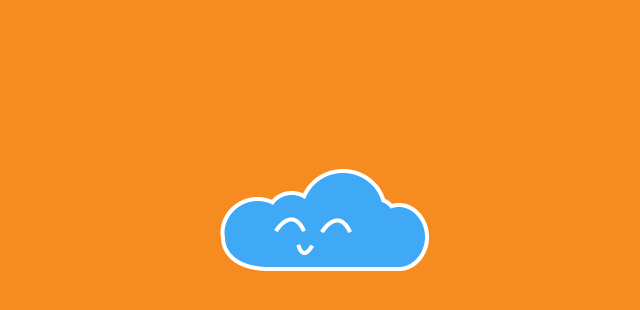
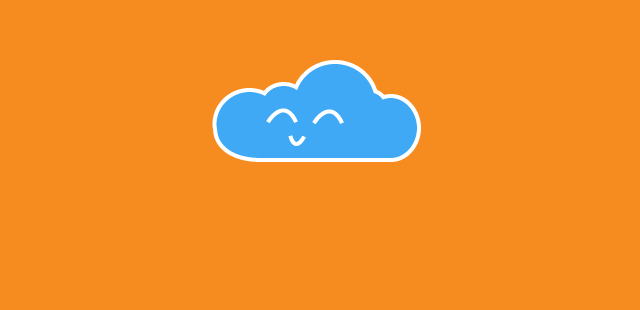
Before and after one commit to EricRob/empathy, a plain HTML site: page index.html in a window 1280 px wide. Shown: the part 188-498 px from the top of the page, without its empty margins (324-964 px from the left). Drawn offline with nearby package versions, Linux system fonts and the light colour scheme.

Commit message:
clicky floaty clouds

```diff
--- a/index.html
+++ b/index.html
@@ -13,17 +13,55 @@
     body {
         background-color: #F68B1F;
     }
-    .clouds {
+    .cloud.start {
+        background-size: auto 100%;
+        height: 0px;
+        margin-top: 54px;
+    }
+    .cloud {
         background-image: url('/smilingcloud_360.png');
         background-repeat: no-repeat;
         background-position: center;
-        width: 100%;
-        height: 100%;
+        background-size: auto 100%;
+        margin-top: 0px;
+        transition: height 0.5s cubic-bezier(0.22, 0.61, 0.36, 1), margin 0.5s cubic-bezier(0.22, 0.61, 0.36, 1);
+        animation: bob 4s infinite 0.6s;
+    }
+    .cloud-container, .cloud {
+        position: absolute;
+        width: 209px;
+        height: 102px;
+    }
+    @keyframes bob {
+        0% {bottom: 0px;}
+        50% {bottom: 20px;}
+        100% {bottom: 0px;}
     }
 
     </style>
 </head>
 <body>
-    <div class="clouds"></div>
+    <script src="http://code.jquery.com/jquery-2.1.4.min.js"></script>
+    <script>
+        $(function() {
+
+            var createCloud = function(y, x) {
+                var cloud = $('<div class="cloud-container"><div class="cloud start"></div></div>')
+                cloud.css({"top":y - 51, "left":x - 104})
+                $('body').append(cloud)
+                setTimeout(function() {
+                    cloud.find('.cloud').removeClass('start')
+                }, 100)
+            }
+
+            setTimeout(function() {
+                createCloud(window.innerHeight/2 - 100, window.innerWidth/2)
+            }, 1000)
+
+            $(document).on('click', function(e) {
+                createCloud(e.clientY, e.clientX)
+            })
+        })
+    </script>
 </body>
 </html>
```
